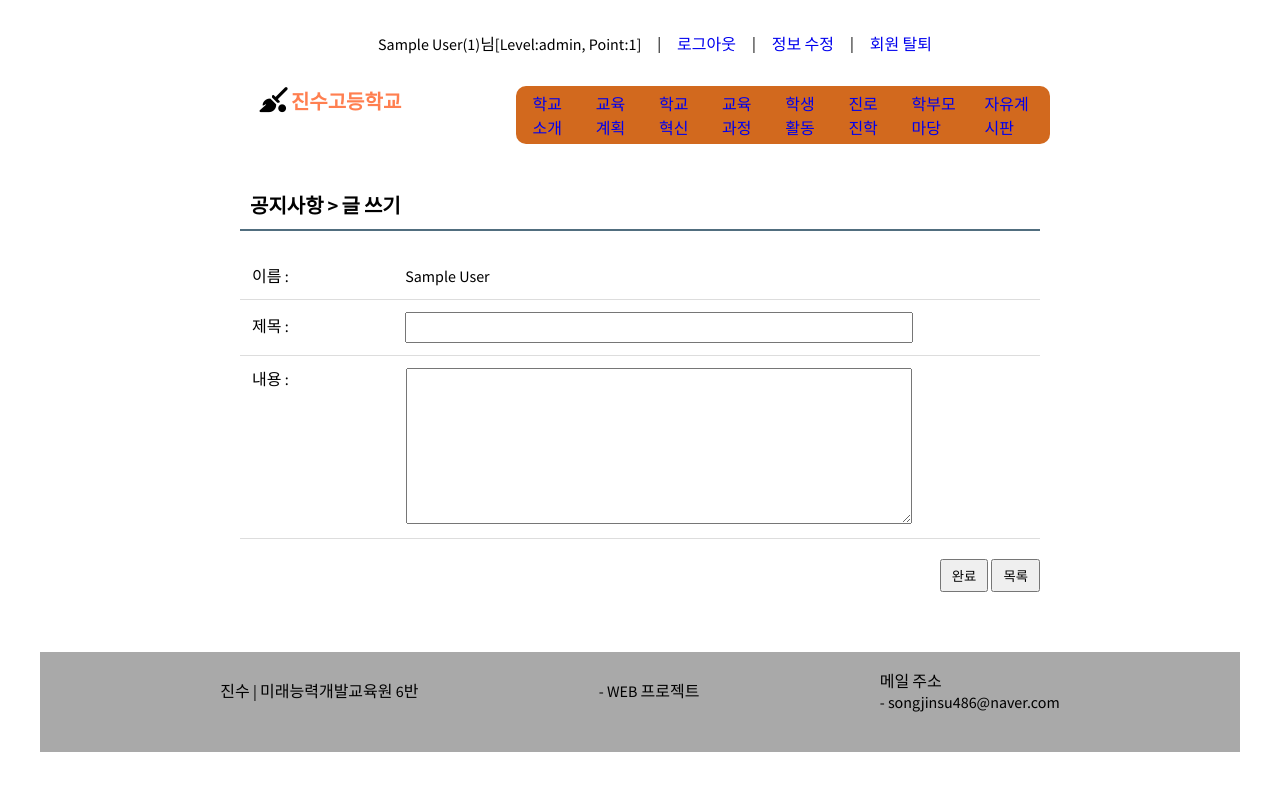
After one commit to jinsu-song/project_highschool, a PHP site: page /project_highschool/notice/notice_form.php in a window 1280 px wide. The commit adds this page. Run offline with PHP 8.4, Linux system fonts and the light colour scheme; the visitor is signed in with stand-in values (Sample User, id 1); a stand-in replaces the project's code that opens the database connection; some libraries are stand-ins or nearby versions.

Commit message:
학교 공지사항 게시판 기능 구현

```diff
--- a/common/head.php
+++ b/common/head.php
@@ -17,7 +17,7 @@
 
 <script defer src="https://kit.fontawesome.com/0c7546bb8a.js" crossorigin="anonymous"></script>
 <script defer src="http://<?=$_SERVER['HTTP_HOST']?>/project_highschool/common/main_img_bar/main_img_bar.js"></script>
-
+<script src="https://code.jquery.com/jquery-1.12.4.min.js"></script>
 <!-- <script defer src=""></script> -->
 
 <title>진수 고등학교</title>
--- a/common/main.php
+++ b/common/main.php
@@ -11,6 +11,7 @@
                 <!-- more버튼 -->
                 <input type="submit" name="submit" value="more">
             </form>
+            <button onclick="location.href='http://<?=$_SERVER["HTTP_HOST"]?>/project_highschool/notice/notice_list.php'">btn</button>
 
         </div>
         <hr>
--- /dev/null
+++ b/notice/js/notice.js
@@ -0,0 +1,13 @@
+function check_input() {
+    if (!document.notice_form.subject.value) {
+        alert("제목을 입력하세요!");
+        document.notice_form.subject.focus();
+        return;
+    }
+    if (!document.notice_form.content.value) {
+        alert("내용을 입력하세요!");
+        document.notice_form.content.focus();
+        return;
+    }
+    document.notice_form.submit();
+}
--- /dev/null
+++ b/notice/notice_css/notice.css
@@ -0,0 +1,119 @@
+/* 게시판 글쓰기(notice_form.php) */
+#notice_box {
+    position: relative;
+    width: 800px;
+    margin: 0 auto;
+  }
+  #notice_box h3 {
+    margin-top: 30px;
+    padding: 10px;
+    border-bottom: solid 2px #516e7f;
+    font-size: 20px;
+  }
+  #notice_form span {
+    display: inline-block;
+  }
+  #notice_form .col1 {
+    width: 150px;
+  }
+  #notice_form li {
+    padding: 12px;
+    border-bottom: solid 1px #dddddd;
+  }
+  #notice_form input {
+    width: 500px;
+    height: 25px;
+  }
+  #notice_form textarea {
+    width: 500px;
+    height: 150px;
+  }
+  #notice_form #text_area {
+    position: relative;
+    height: 158px;
+  }
+  #notice_form #text_area .col1 {
+    position: absolute;
+    top: 10px;
+  }
+  #notice_form #text_area .col2 {
+    position: absolute;
+    left: 166px;
+  }
+  #notice_box .buttons {
+    text-align: right;
+    margin: 20px 0 40px 0;
+  }
+  #notice_box .buttons li {
+    display: inline;
+  }
+  #notice_box .buttons button {
+    padding: 5px 10px;
+    cursor: pointer;
+  }
+
+
+  /* ＝＝＝＝＝＝게시판 목록보기(notice_list.php)＝＝＝＝＝＝＝＝＝＝＝＝＝＝＝＝ */
+  #notice_list li {
+    padding: 10px 0;
+    border-bottom: solid 1px #dddddd;
+  }
+  #notice_list span {
+    display: inline-block;
+    text-align: center;
+  }
+  #notice_list .col1 {
+    width: 80px;
+  }
+  #notice_list .col2 {
+    width: 330px;
+    text-align: left;
+  }
+  #notice_list .col3 {
+    width: 100px;
+  }
+  #notice_list .col4 {
+    width: 40px;
+  }
+  #notice_list .col5 {
+    width: 180px;
+  }
+  #notice_list .col6 {
+    width: 40px;
+  }
+  #page_num {
+    text-align: center;
+    margin: 30px 0;
+  }
+  #page_num li {
+    display: inline;
+  }
+
+
+  /* ＝＝＝＝＝＝게시판 내용보기(notice_view.php)＝＝＝＝＝＝＝＝＝＝＝＝＝＝＝ */
+  #notice_box {
+    width: 800px;
+    margin: 0 auto;
+  }
+  #notice_box .title {
+    margin-top: 30px;
+    padding: 10px;
+    border-bottom: solid 2px #516e7f;
+    font-size: 20px;
+  }
+  #view_content li:nth-child(1) {
+    padding: 15px;
+    border-bottom: solid 1px #aaaaaa;
+  }
+  #view_content .col2 {
+    float: right;
+  }
+  #view_content li:nth-child(2) {
+    padding: 15px 15px 80px 15px;
+    border-bottom: solid 1px #cccccc;
+  }
+  #view_content li:nth-child(3) button {
+    padding: 5px 20px;
+    margin: 15px 0 40px 720px;
+    cursor: pointer;
+  }
--- /dev/null
+++ b/notice/notice_form.php
@@ -0,0 +1,78 @@
+<!DOCTYPE html>
+<html>
+
+<head>
+	<?php include_once $_SERVER['DOCUMENT_ROOT']."/project_highschool/common/head.php"?>
+	<!-- <meta charset="utf-8"> -->
+	<!-- <title>진수 고등학교</title> -->
+	<!-- <link rel="stylesheet" type="text/css" href="http://<?= $_SERVER['HTTP_HOST'] ?>/php_practice/0420homework/css/main.css"> -->
+	<link rel="stylesheet" type="text/css" href="http://<?= $_SERVER['HTTP_HOST'] ?>/project_highschool/notice/notice_css/notice.css">
+	<script src="http://<?= $_SERVER['HTTP_HOST'] ?>/project_highschool/notice/js/notice.js"></script>
+	<!-- <script src="https://code.jquery.com/jquery-1.12.4.min.js"></script> -->
+</head>
+
+<body>
+	<header>
+		<?php include_once  $_SERVER['DOCUMENT_ROOT'] . "/project_highschool/common/header.php"; ?>
+	</header>
+	<?php
+	if (!$userid) {
+		echo ("<script>
+				alert('로그인 후 이용해주세요!');
+				history.go(-1);
+				</script>
+			");
+		exit;
+	}
+	?>
+	<section>
+		<div id="notice_box">
+			<h3 id="notice_title">
+				공지사항 > 글 쓰기
+			</h3>
+			<?
+				$notice_Btn =isset( $_POST["notice_Btn"]) ? $_POST['notice_Btn'] :"";
+				echo "<script>alert(${notice_Btn});</script>";
+			?>
+			<form name="notice_form" method="post" action="notice_insert.php" enctype="multipart/form-data">
+				<?
+				if($notice_Btn ==1){	// 교내 공지사항 클릭시
+					?>
+					<input style="display: none;" type="text" name="notice_Btn" value="1">
+				<?
+				} else{		// 가정통신문 클릭시
+					?>
+					<input style="display: none;" type="text" name="notice_Btn" value="2">
+				<?
+				}
+				?>
+				<ul id="notice_form">
+					<li>
+						<span class="col1">이름 : </span>
+						<span class="col2"><?= $username ?></span>
+					</li>
+					<li>
+						<span class="col1">제목 : </span>
+						<span class="col2"><input name="subject" type="text"></span>
+					</li>
+					<li id="text_area">
+						<span class="col1">내용 : </span>
+						<span class="col2">
+							<textarea name="content"></textarea>
+						</span>
+					</li>
+
+				</ul>
+				<ul class="buttons">
+					<li><button type="button" onclick="check_input()">완료</button></li>
+					<li><button type="button" onclick="location.href='notice_list.php'">목록</button></li>
+				</ul>
+			</form>
+		</div> <!-- notice_box -->
+	</section>
+	<footer>
+		<?php include_once $_SERVER['DOCUMENT_ROOT'] . "/project_highschool/common/footer.php"; ?>
+	</footer>
+</body>
+
+</html>
```
Also changed, not shown: notice/notice_insert.php (added, +82 -0 lines), notice/notice_list.php (added, +173 -0 lines), notice/notice_method.php (added, +35 -0 lines), notice/notice_view.php (added, +78 -0 lines), notice/notice_list_home.php (added).
